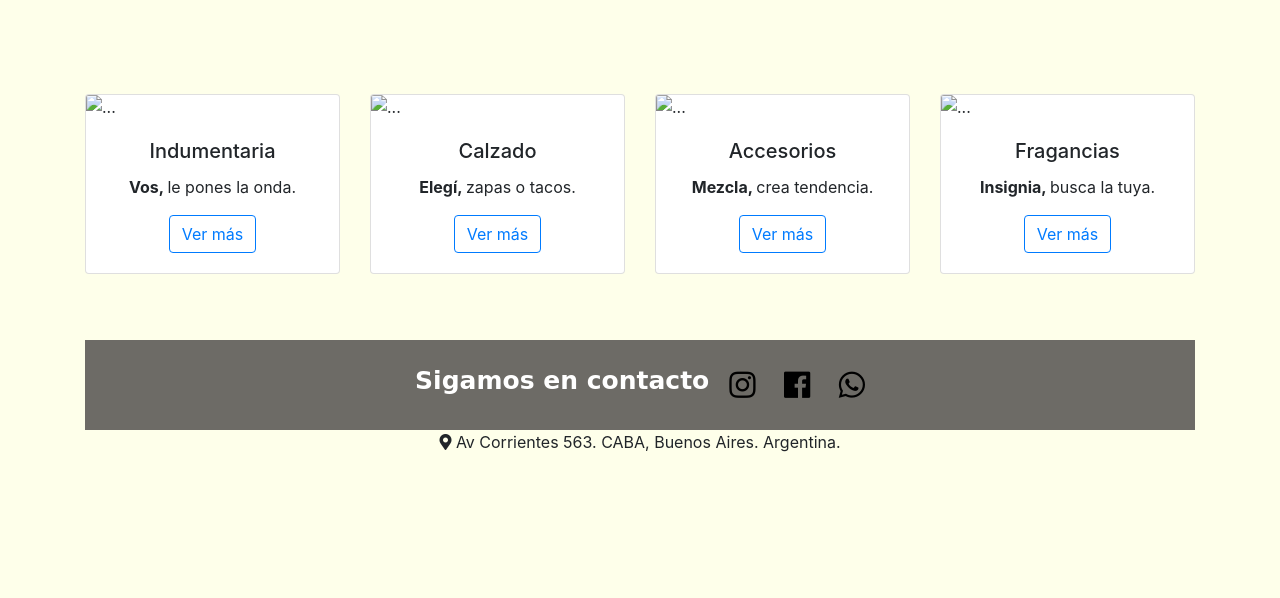
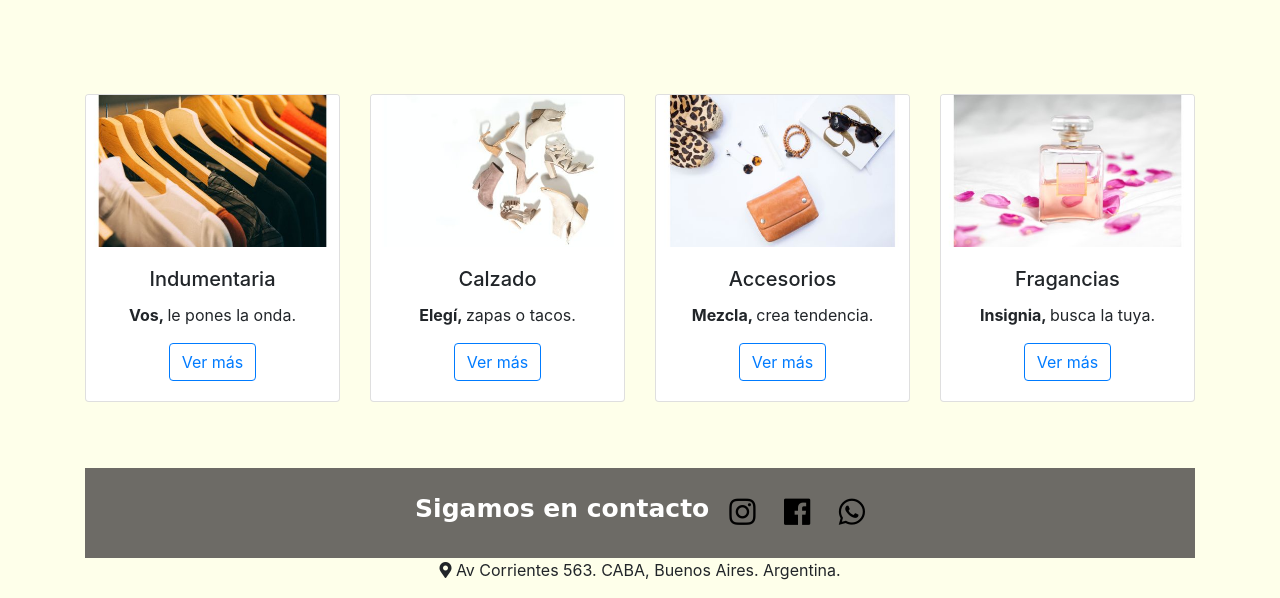
Before and after one commit to mumix87/First-web, a plain HTML site: page index.html in a window 1280 px wide. Shown: the part 898-1496 px from the top of the page. Before the commit the page ends 1368 px from the top, so only its background shows below. Drawn offline with nearby package versions, Linux system fonts and the light colour scheme; files whose address does not match are found by name.

Commit message:
Update index.html

```diff
--- a/index.html
+++ b/index.html
@@ -105,7 +105,7 @@
 
 <div class="col-12 col-sm-6 col-md-3 d-flex justify-content-center my-3">
 <div class="card" style="width: 18rem;">
-  <img src="img web/rop.jpg" class="card-img-top" alt="...">
+  <img src="first-web/rop.jpg" class="card-img-top" alt="...">
   <div class="card-body text-center">
     <h5 class="card-title">Indumentaria</h5>
     <p class="card-text"><strong>Vos, </strong>le pones la onda.</p>
@@ -115,7 +115,7 @@
 </div>
 <div class="col-12 col-sm-6 col-md-3 d-flex justify-content-center my-3">
 <div class="card" style="width: 18rem;">
-  <img src="img web/taco.jpg" class="card-img-top" alt="...">
+  <img src="first-web/taco.jpg" class="card-img-top" alt="...">
   <div class="card-body text-center">
     <h5 class="card-title">Calzado</h5>
     <p class="card-text"><strong>Elegí, </strong>zapas o tacos.</p>
@@ -125,7 +125,7 @@
 </div>
 <div class="col-12 col-sm-6 col-md-3 d-flex justify-content-center my-3">
 <div class="card" style="width: 18rem;">
-  <img src="img web/acc.jpg" class="card-img-top" alt="...">
+  <img src="first-web/acc.jpg" class="card-img-top" alt="...">
   <div class="card-body text-center">
     <h5 class="card-title">Accesorios</h5>
     <p class="card-text"><strong>Mezcla, </strong>crea tendencia.</p>
@@ -135,7 +135,7 @@
 </div>
 <div class="col-12 col-sm-6 col-md-3 d-flex justify-content-center my-3">
 <div class="card" style="width: 18rem;">
-  <img src="img web/per.jpg" class="card-img-top" alt="...">
+  <img src="first-web/per.jpg" class="card-img-top" alt="...">
   <div class="card-body text-center">
     <h5 class="card-title">Fragancias</h5>
     <p class="card-text"><strong>Insignia, </strong>busca la tuya.</p>
```
